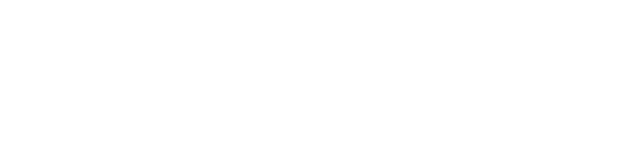
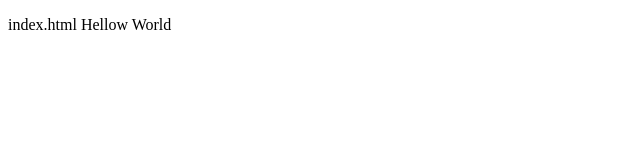
Before and after one commit to rob4abcba/FSDGitDemo, a plain HTML site: page index.html in a window 1280 px wide. Shown: the whole page, without its empty margins (0-640 px from the left). Drawn offline with Linux system fonts and the light colour scheme.

Commit message:
Update index.html

```diff
--- a/index.html
+++ b/index.html
@@ -5,5 +5,5 @@
     <meta name="viewport" content="width=device-width, initial-scale=1.0" />
     <title>index.html</title>
   </head>
-  <body></body>
+  <body><p>index.html Hellow World</p></body>
 </html>
```
